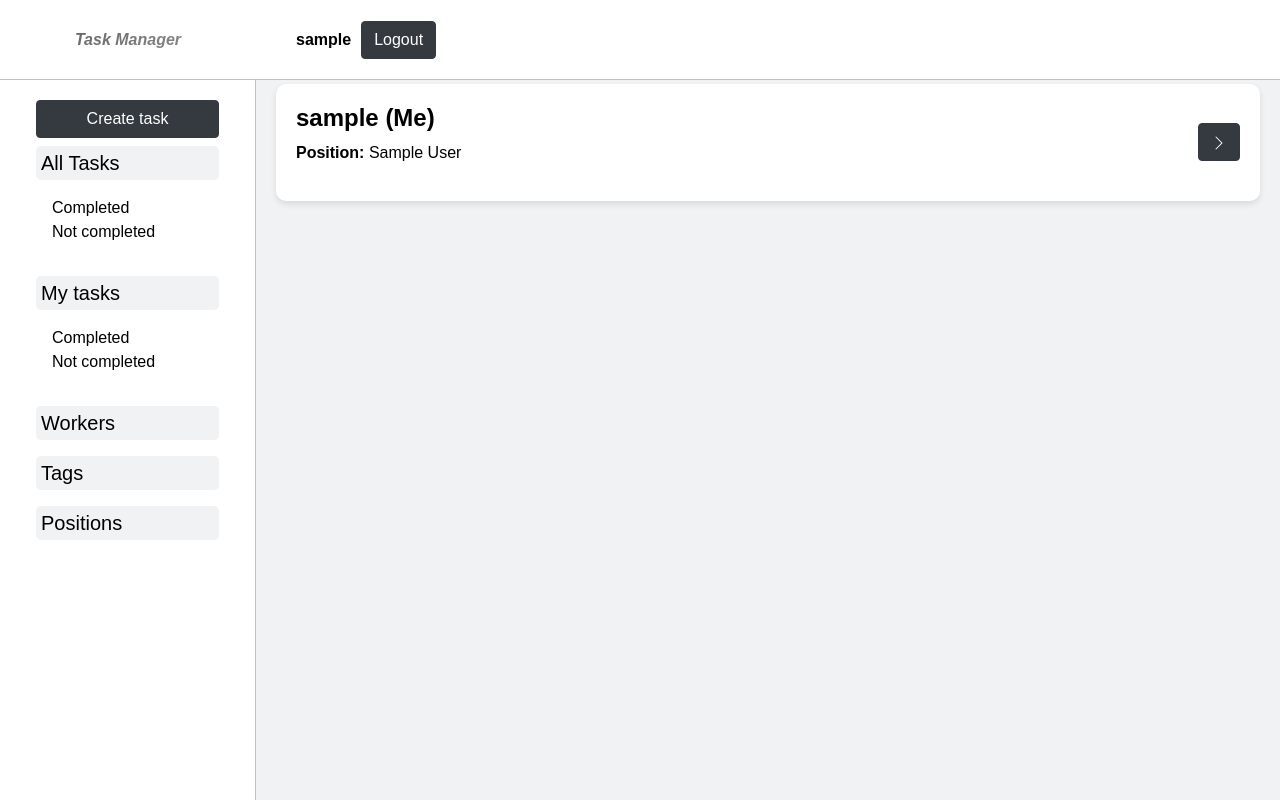
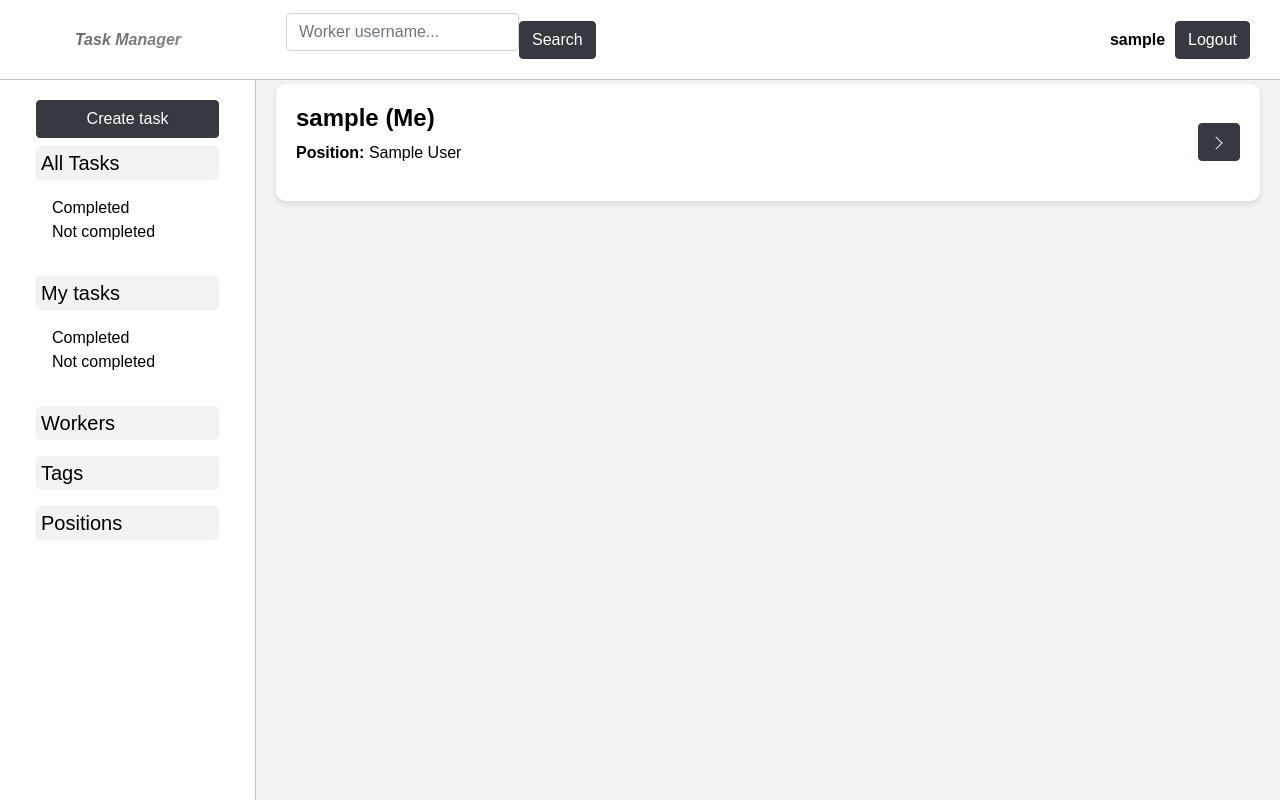
Before and after one commit to MakovM/task-manager, a Django app: page /workers/ in a window 1280 px wide. Run offline with Django 5.2, Linux system fonts and the light colour scheme; a user stored in the database is signed in; tables that the repository leaves empty hold one stand-in row (values such as "Sample post"); some libraries are stand-ins or nearby versions.

Commit message:
Realized search by name for Task & search by username for Worker ListViews

```diff
--- a/accounts/forms.py
+++ b/accounts/forms.py
@@ -33,14 +33,18 @@ class WorkerPositionChangeForm(forms.ModelForm):
         fields = ("position",)
 
 
+class WorkerSearchForm(forms.Form):
+    username = forms.CharField(
+        required=False,
+        label="",
+        widget=forms.TextInput(attrs={"placeholder": "Worker username..."}),
+    )
+
+
 class PositionSearchForm(forms.Form):
     name = forms.CharField(
         max_length=255,
         required=False,
         label="",
-        widget=forms.TextInput(
-            attrs={
-                "placeholder": "Search positions..."
-            }
-        )
+        widget=forms.TextInput(attrs={"placeholder": "Search positions..."}),
     )
--- a/accounts/views.py
+++ b/accounts/views.py
@@ -9,7 +9,9 @@ from django.views import generic
 from accounts.forms import (
     SignUpForm,
     WorkerUpdateForm,
-    WorkerPositionChangeForm, PositionSearchForm
+    WorkerPositionChangeForm,
+    PositionSearchForm,
+    WorkerSearchForm,
 )
 from accounts.models import Position
 
@@ -27,8 +29,26 @@ class WorkerListView(LoginRequiredMixin, generic.ListView):
     model = User
     context_object_name = "worker_list"
     template_name = "accounts/worker_list.html"
-    queryset = User.objects.select_related("position")
     paginate_by = 5
+
+    def get_context_data(self, *, object_list=None, **kwargs):
+        context = super(WorkerListView, self).get_context_data(**kwargs)
+        username = self.request.GET.get("username", "")
+        context["search_form"] = WorkerSearchForm(
+            initial={"username": username}
+        )
+        return context
+
+    def get_queryset(self):
+        queryset = User.objects.select_related("position")
+
+        form = WorkerSearchForm(self.request.GET)
+        if form.is_valid():
+            return queryset.filter(
+                username__icontains=form.cleaned_data["username"]
+            )
+
+        return queryset
 
 
 class WorkerDetailView(LoginRequiredMixin, generic.DetailView):
@@ -93,9 +113,7 @@ class WorkerPasswordChangeView(LoginRequiredMixin, PasswordChangeView):
 
 
 class WorkerPositionChangeView(
-    LoginRequiredMixin,
-    UserPassesTestMixin,
-    generic.UpdateView
+    LoginRequiredMixin, UserPassesTestMixin, generic.UpdateView
 ):
     model = User
     form_class = WorkerPositionChangeForm
@@ -110,7 +128,8 @@ class WorkerPositionChangeView(
 
     def get_success_url(self):
         return reverse_lazy(
-            "accounts:worker-detail", kwargs={"pk": self.object.pk}
+            "accounts:worker-detail",
+            kwargs={"pk": self.object.pk}
         )
 
     def test_func(self):
@@ -142,18 +161,14 @@ class PositionListView(LoginRequiredMixin, generic.ListView):
     def get_context_data(self, *, object_list=None, **kwargs):
         context = super(PositionListView, self).get_context_data(**kwargs)
         name = self.request.GET.get("name", "")
-        context["search_form"] = PositionSearchForm(
-            initial={"name": name}
-        )
+        context["search_form"] = PositionSearchForm(initial={"name": name})
         return context
 
     def get_queryset(self):
         queryset = Position.objects.all()
         form = PositionSearchForm(self.request.GET)
         if form.is_valid():
-            return queryset.filter(
-                name__icontains=form.cleaned_data["name"]
-            )
+            return queryset.filter(name__icontains=form.cleaned_data["name"])
         return queryset
 
 
--- a/tasks/urls.py
+++ b/tasks/urls.py
@@ -25,5 +25,5 @@ urlpatterns = [
     path("tags/", TagListView.as_view(), name="tag-list"),
     path("tags/create", TagCreateView.as_view(), name="tag-create"),
     path("tags/<int:pk>/update/", TagUpdateView.as_view(), name="tag-update"),
-    path("tags/<int:pk>/delete/", TagDeleteView.as_view(), name="tag-delete")
+    path("tags/<int:pk>/delete/", TagDeleteView.as_view(), name="tag-delete"),
 ]
--- a/templates/accounts/worker_list.html
+++ b/templates/accounts/worker_list.html
@@ -1,4 +1,12 @@
 {% extends "base.html" %}
+{% load crispy_forms_filters %}
+
+{% block search %}
+  <form method="get" class="form-inline">
+    {{ search_form|crispy }}
+    <button type="submit" class="btn btn-dark">Search</button>
+  </form>
+{% endblock %}
 
 {% block content %}
   <div class="tasks-container">
--- a/templates/includes/pagination.html
+++ b/templates/includes/pagination.html
@@ -1,8 +1,10 @@
+{% load query_transform %}
+
 {% if is_paginated %}
   <ul class="pagination justify-content-center dark-pagination">
     {% if page_obj.has_previous %}
       <li class="page-item">
-        <a class="page-link" href="?page={{ page_obj.previous_page_number }}">Prev</a>
+        <a class="page-link" href="?{% query_transform request page=page_obj.previous_page_number %}">Prev</a>
       </li>
     {% endif %}
 
@@ -12,7 +14,7 @@
 
     {% if page_obj.has_next %}
       <li class="page-item">
-        <a class="page-link" href="?page={{ page_obj.next_page_number }}">Next</a>
+        <a class="page-link" href="?{% query_transform request page=page_obj.next_page_number %}">Next</a>
       </li>
     {% endif %}
   </ul>
```
Also changed, not shown: accounts/urls.py (+4 -9 lines), tasks/forms.py (+9 -5 lines), tasks/templatetags/query_transform.py (added, +14 -0 lines), tasks/views.py (+14 -9 lines), templates/tasks/task_list.html (+8 -0 lines), accounts/migrations/0001_initial.py, tasks/migrations/0001_initial.py, tasks/templatetags/__init__.py (added).
